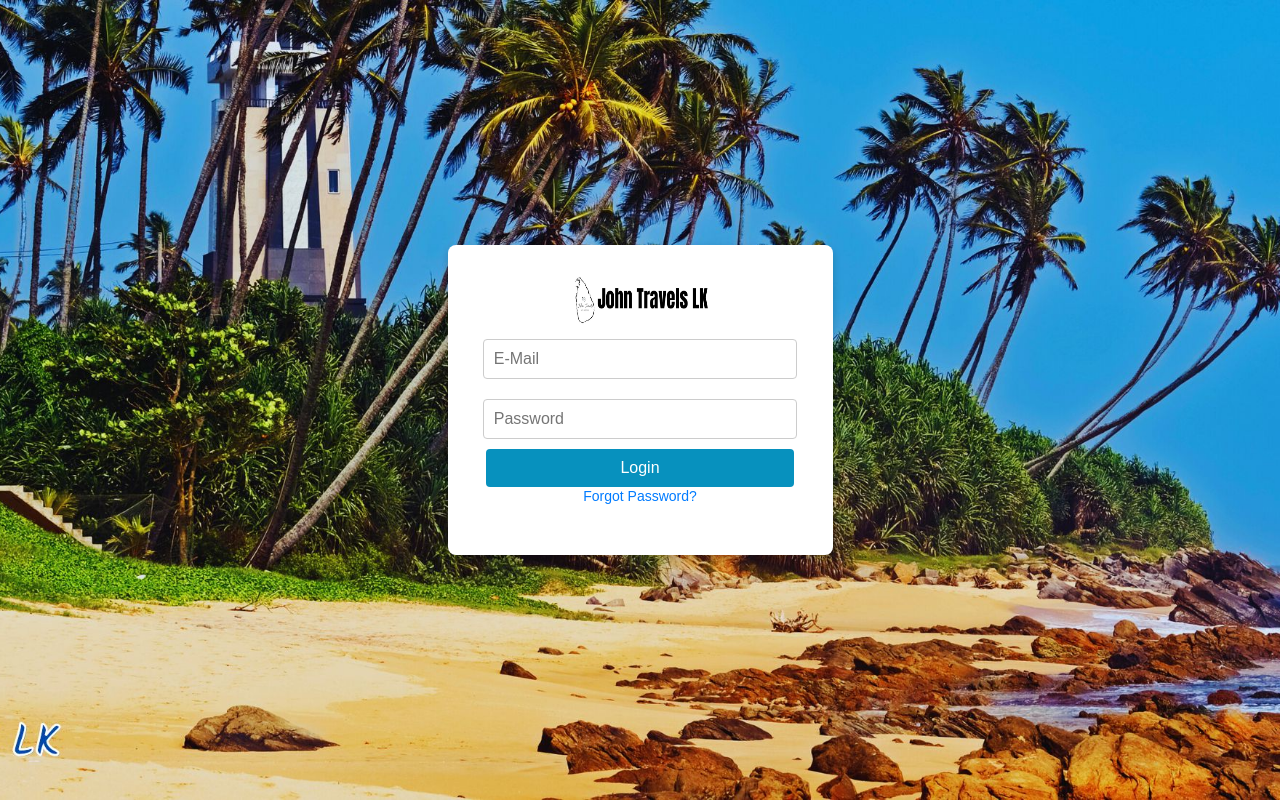
After one commit to woocurs/johntravelslk, a PHP site: page /admin/admin_login.php in a window 1280 px wide. The commit adds this page. Run offline with PHP 8.4, Linux system fonts and the light colour scheme.

Commit message:
admin login page and database created

```diff
--- /dev/null
+++ b/admin/admin details.txt
@@ -0,0 +1,2 @@
+admin email-admin@gmail.com
+password- 12345678
--- /dev/null
+++ b/admin/admin_login.php
@@ -0,0 +1,144 @@
+<?php
+session_start();
+require '../database/db.php'; // Include the database connection
+
+// Initialize error message
+$errorMessage = '';
+
+// Handle form submission
+if ($_SERVER['REQUEST_METHOD'] == 'POST') {
+    $email = $_POST['email'];
+    $password = $_POST['password'];
+
+    // Prepare and bind the SQL statement
+    $stmt = $conn->prepare("SELECT id, password FROM admin_details WHERE email = ?");
+    $stmt->bind_param("s", $email);
+    $stmt->execute();
+    $stmt->store_result();
+
+    // Check if the admin exists
+    if ($stmt->num_rows > 0) {
+        $stmt->bind_result($id, $store_password);
+        $stmt->fetch();
+
+        // Verify password
+        if ($password== $store_password) {
+            $_SESSION['admin_id'] = $id;
+            header("Location: admin_dashboard.php"); // Redirect to dashboard if login is successful
+            exit();
+        } else {
+            $errorMessage = 'Incorrect password!';
+        }
+    } else {
+        $errorMessage = 'No account found with that email!';
+    }
+    $stmt->close();
+}
+
+$conn->close();
+?>
+
+<!DOCTYPE html>
+<html lang="en">
+<head>
+    <meta charset="UTF-8">
+    <meta name="viewport" content="width=device-width, initial-scale=1.0">
+    <title>Admin Login - John Travels LK</title>
+    <style>
+        /* Background */
+        body {
+            display: flex;
+            justify-content: center;
+            align-items: center;
+            height: 100vh;
+            margin: 0;
+            background-image: url('../images/bannaer_21.jpg'); /* Background image path */
+            background-size: cover;
+            background-position: center;
+            font-family: Arial, sans-serif;
+        }
+
+        /* Login container */
+        .login-container {
+            background-color: #fff;
+            padding: 30px;
+            width: 325px;
+            height: 250px;
+            border-radius: 8px;
+            box-shadow: 0px 4px 8px rgba(0, 0, 0, 0.2);
+            text-align: center;
+        }
+
+        /* Logo and title */
+        .login-container img {
+            width: 150px;
+            height: 50px;
+        }
+
+        .login-container h2 {
+            font-size: 24px;
+            margin: 10px 0;
+        }
+
+        /* Input fields */
+        .input-field {
+            width: 90%;
+            padding: 10px;
+            margin: 10px 0;
+            border-radius: 4px;
+            border: 1px solid #ccc;
+            font-size: 16px;
+        }
+
+        /* Login button */
+        .login-btn {
+            width: 95%;
+            padding: 10px;
+            background-color: #0791BE;
+            color: #fff;
+            border: none;
+            border-radius: 4px;
+            cursor: pointer;
+            font-size: 16px;
+        }
+
+        .login-btn:hover {
+            background-color: #0056b3;
+        }
+
+        /* Forgot password link */
+        .forgot-password {
+            color: #007bff;
+            text-decoration: none;
+            font-size: 14px;
+        }
+
+        .forgot-password:hover {
+            text-decoration: underline;
+        }
+
+        /* Error message */
+        .error-message {
+            color: red;
+            margin-top: 10px;
+        }
+    </style>
+</head>
+<body>
+
+    <div class="login-container">
+        <img src="../images/John_Travels_LK_Banner.png" alt="John Travels LK Logo">
+
+        <form action="admin_login.php" method="POST">
+            <input type="email" name="email" placeholder="E-Mail" class="input-field" required>
+            <input type="password" name="password" placeholder="Password" class="input-field" required>
+            <button type="submit" class="login-btn">Login</button>
+            <a href="#" class="forgot-password">Forgot Password?</a>
+        </form>
+        <?php if ($errorMessage): ?>
+            <div class="error-message"><?php echo htmlspecialchars($errorMessage); ?></div>
+        <?php endif; ?>
+    </div>
+
+</body>
+</html>
--- /dev/null
+++ b/database/db.php
@@ -0,0 +1,15 @@
+<?php
+// Database connection parameters
+$servername = 'localhost';
+$username = 'root';
+$password = '';
+$dbname = 'johntravels';
+
+// Create a new MySQLi connection
+$conn = new mysqli($servername, $username, $password, $dbname);
+
+// Check the connection
+if ($conn->connect_error) {
+    die("Connection failed: " . $conn->connect_error);
+}
+?>
--- a/header/header.php
+++ b/header/header.php
@@ -58,7 +58,7 @@ $address = "#377 B 1/1, Mannar Road, Veppankulam, Vavuniya, Sri Lanka";
                 <li class="nav-item"><a class="nav-link" href="#">Gallery</a></li>
                 <li class="nav-item"><a class="nav-link" href="#">Careers</a></li>
                 <li class="nav-item"><a class="nav-link" href="#">Contact Us</a></li>
-                <li class="nav-item"><a class="nav-link" href="#">Admin Dashboard</a></li>
+                <li class="nav-item"><a class="nav-link" href="./admin/admin_login.php">Admin Dashboard</a></li>
                 <li class="nav-item"><a class="nav-link btn btn-login" href="#">Tour</a></li>
             </ul>
         </div>
```
Also changed, not shown: database/johntravels.sql (added, +129 -0 lines), images/John_Travels_LK_Banner.png (added), images/bannaer_11.jpg (added), images/bannaer_15.jpg (added), images/bannaer_19.jpg (added), images/bannaer_21.jpg (added), images/bannaer_22.jpg (added).
